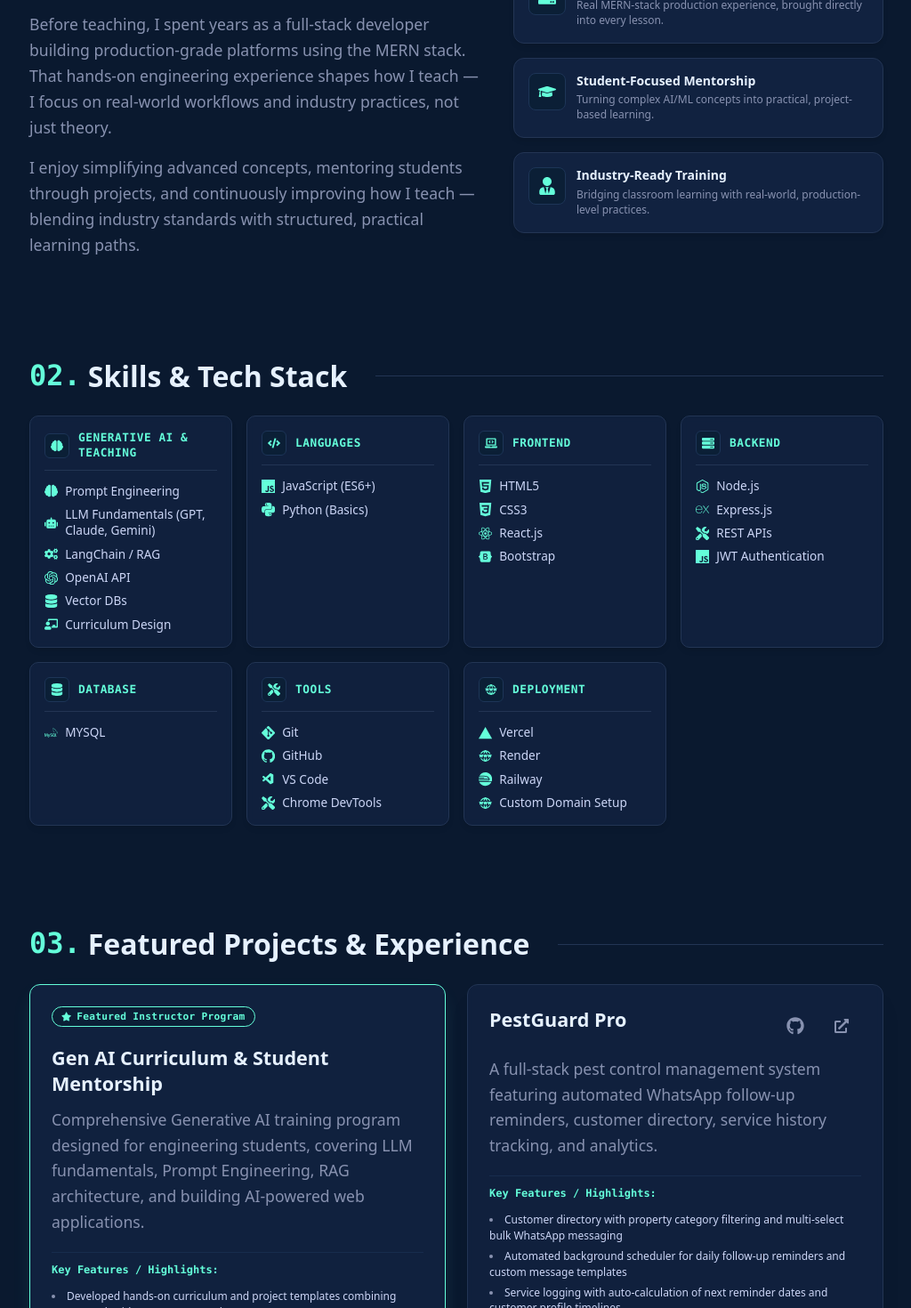
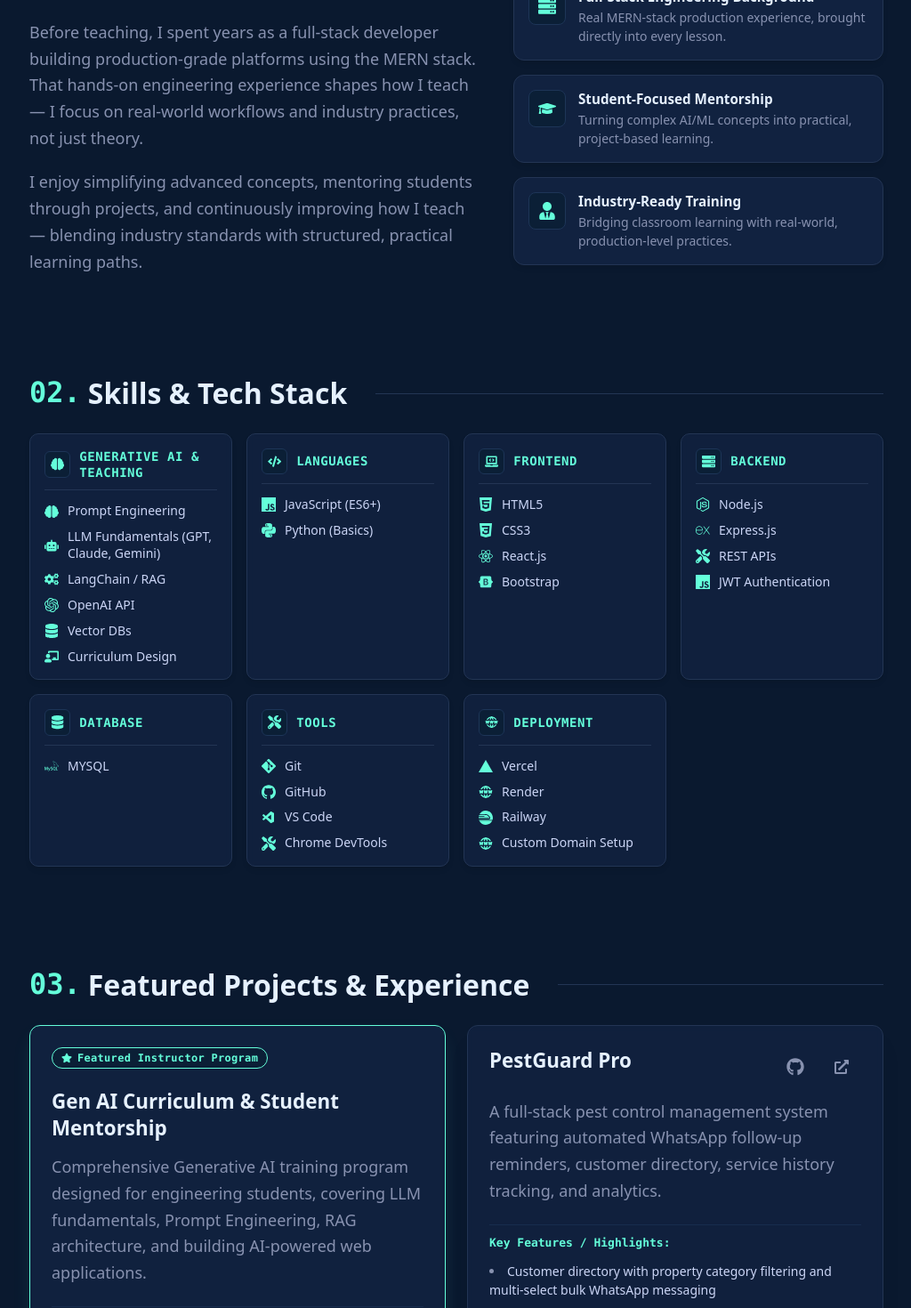
Before and after one commit to yugandharboya/my-portfolio, a React (Vite) app: page / in a window 1280 px wide. Shown: the part 1320-2790 px from the top of the page at 89% size, without its empty margins (127-1151 px from the left). Built offline with nearby package versions, Linux system fonts and the light colour scheme.

Commit message:
improved ui

```diff
--- a/src/components/About/About.css
+++ b/src/components/About/About.css
@@ -65,7 +65,7 @@
   flex: 1;
   display: flex;
   flex-direction: column;
-  gap: 1rem;
+  gap: 1.25rem;
   color: #8892b0;
   line-height: 1.65;
   min-width: 0;
@@ -103,7 +103,7 @@
   padding: 1rem;
   display: flex;
   align-items: flex-start;
-  gap: 0.75rem;
+  gap: 0.875rem;
   transition: all 0.2s ease;
   box-shadow: 0 4px 6px -1px rgba(0, 0, 0, 0.1);
   min-width: 0;
@@ -138,7 +138,7 @@
 }
 
 .highlight-title {
-  font-size: 0.875rem;
+  font-size: 0.95rem;
   font-weight: 700;
   color: #e6f1ff;
   min-width: 0;
@@ -148,10 +148,10 @@
 }
 
 .highlight-desc {
-  font-size: 0.75rem;
+  font-size: 0.875rem;
   color: #8892b0;
   margin-top: 0.25rem;
-  line-height: 1.4;
+  line-height: 1.45;
   min-width: 0;
   word-break: normal;
   overflow-wrap: break-word;
--- a/src/components/Contact/Contact.css
+++ b/src/components/Contact/Contact.css
@@ -5,6 +5,7 @@
   gap: 1.5rem;
   scroll-margin-top: 6rem;
   min-width: 0;
+  max-width: 100%;
 }
 
 .contact-card-container {
@@ -20,6 +21,7 @@
   text-align: center;
   box-shadow: 0 20px 25px -5px rgba(0, 0, 0, 0.1);
   min-width: 0;
+  max-width: 100%;
 }
 
 @media (min-width: 640px) {
@@ -41,15 +43,17 @@
   margin-bottom: 0.75rem;
   min-width: 0;
   word-break: normal;
+  overflow-wrap: break-word;
 }
 
 .contact-body-text {
   color: #8892b0;
   max-width: 36rem;
-  line-height: 1.625;
+  line-height: 1.65;
   margin-bottom: 2rem;
   min-width: 0;
   word-break: normal;
+  overflow-wrap: break-word;
 }
 
 .contact-info-grid {
@@ -77,6 +81,7 @@
   align-items: center;
   gap: 0.75rem;
   min-width: 0;
+  max-width: 100%;
 }
 
 .contact-info-icon {
@@ -91,25 +96,20 @@
 }
 
 .contact-info-label {
-  font-size: 0.75rem;
+  font-size: 0.8125rem;
   font-family: ui-monospace, SFMono-Regular, Menlo, Monaco, Consolas, monospace;
   color: #8892b0;
 }
 
 .contact-info-link {
-  font-size: 0.75rem;
+  font-size: 0.875rem;
   color: #e6f1ff;
   transition: color 0.2s ease;
   word-break: break-word;
   display: block;
   min-width: 0;
   text-decoration: none;
-}
-
-@media (min-width: 640px) {
-  .contact-info-link {
-    font-size: 0.875rem;
-  }
+  line-height: 1.4;
 }
 
 .contact-info-link:hover {
@@ -117,19 +117,14 @@
 }
 
 .contact-info-value-text {
-  font-size: 0.75rem;
+  font-size: 0.875rem;
   color: #e6f1ff;
   display: block;
   overflow: hidden;
   text-overflow: ellipsis;
   white-space: nowrap;
   min-width: 0;
-}
-
-@media (min-width: 640px) {
-  .contact-info-value-text {
-    font-size: 0.875rem;
-  }
+  line-height: 1.4;
 }
 
 .contact-actions-group {
--- a/src/components/Experience/Experience.css
+++ b/src/components/Experience/Experience.css
@@ -5,6 +5,7 @@
   gap: 1.5rem;
   scroll-margin-top: 6rem;
   min-width: 0;
+  max-width: 100%;
 }
 
 .experience-grid {
@@ -12,6 +13,7 @@
   grid-template-columns: repeat(1, minmax(0, 1fr));
   gap: 1.5rem;
   min-width: 0;
+  width: 100%;
 }
 
 @media (min-width: 768px) {
@@ -33,6 +35,7 @@
   transition: all 0.3s ease;
   box-shadow: 0 20px 25px -5px rgba(0, 0, 0, 0.1);
   min-width: 0;
+  max-width: 100%;
 }
 
 @media (min-width: 640px) {
@@ -87,20 +90,15 @@
 }
 
 .experience-company-name {
-  font-size: 0.75rem;
+  font-size: 0.875rem;
   font-family: ui-monospace, SFMono-Regular, Menlo, Monaco, Consolas, monospace;
   color: #64ffda;
-}
-
-@media (min-width: 640px) {
-  .experience-company-name {
-    font-size: 0.875rem;
-  }
+  margin-top: 0.15rem;
 }
 
 .experience-duration-tag {
   padding: 0.25rem 0.625rem;
-  font-size: 0.75rem;
+  font-size: 0.8125rem;
   font-family: ui-monospace, SFMono-Regular, Menlo, Monaco, Consolas, monospace;
   background-color: #0b1f36;
   color: #8892b0;
@@ -114,22 +112,17 @@
 .experience-points-list {
   list-style-type: disc;
   list-style-position: inside;
-  font-size: 0.75rem;
+  font-size: 0.875rem;
   color: #8892b0;
-  line-height: 1.625;
+  line-height: 1.6;
   margin-top: 0.5rem;
   min-width: 0;
-}
-
-@media (min-width: 640px) {
-  .experience-points-list {
-    font-size: 0.875rem;
-  }
 }
 
 .experience-point-item {
   min-width: 0;
   word-break: normal;
+  overflow-wrap: break-word;
   margin-top: 0.5rem;
 }
 
--- a/src/components/Projects/Projects.css
+++ b/src/components/Projects/Projects.css
@@ -64,7 +64,7 @@
   align-items: center;
   gap: 0.375rem;
   padding: 0.25rem 0.625rem;
-  font-size: 0.7rem;
+  font-size: 0.75rem;
   font-family: ui-monospace, SFMono-Regular, Menlo, Monaco, Consolas, monospace;
   color: #64ffda;
   background-color: #0b1f36;
@@ -79,7 +79,7 @@
 .project-card-body {
   display: flex;
   flex-direction: column;
-  gap: 0.75rem;
+  gap: 0.875rem;
   min-width: 0;
 }
 
@@ -147,7 +147,7 @@
 
 .project-description {
   color: #8892b0;
-  line-height: 1.625;
+  line-height: 1.65;
   min-width: 0;
   word-break: normal;
   overflow-wrap: break-word;
@@ -164,7 +164,7 @@
 }
 
 .project-features-label {
-  font-size: 0.75rem;
+  font-size: 0.8125rem;
   font-family: ui-monospace, SFMono-Regular, Menlo, Monaco, Consolas, monospace;
   color: #64ffda;
   font-weight: 600;
@@ -173,9 +173,9 @@
 .project-features-list {
   list-style-type: disc;
   list-style-position: inside;
-  font-size: 0.75rem;
+  font-size: 0.875rem;
   color: #8892b0;
-  line-height: 1.45;
+  line-height: 1.55;
   min-width: 0;
 }
 
@@ -204,7 +204,7 @@
 
 .project-tech-badge {
   padding: 0.25rem 0.625rem;
-  font-size: 0.75rem;
+  font-size: 0.8125rem;
   font-family: ui-monospace, SFMono-Regular, Menlo, Monaco, Consolas, monospace;
   background-color: #0b1f36;
   color: #64ffda;
--- a/src/components/Skills/Skills.css
+++ b/src/components/Skills/Skills.css
@@ -41,7 +41,7 @@
   border: 1px solid #233554;
   border-radius: 0.625rem;
   padding: 1rem;
-  transition: all 0.25 ease;
+  transition: all 0.2s ease;
   display: flex;
   flex-direction: column;
   gap: 0.875rem;
@@ -70,7 +70,7 @@
   border: 1px solid #1d3557;
   border-radius: 0.375rem;
   color: #64ffda;
-  font-size: 0.875rem;
+  font-size: 0.95rem;
   display: flex;
   align-items: center;
   justify-content: center;
@@ -80,7 +80,7 @@
 .skill-category-title {
   color: #64ffda;
   font-family: ui-monospace, SFMono-Regular, Menlo, Monaco, Consolas, monospace;
-  font-size: 0.8rem;
+  font-size: 0.875rem;
   text-transform: uppercase;
   letter-spacing: 0.04em;
   font-weight: 700;
@@ -93,28 +93,22 @@
 .skill-items-list {
   display: flex;
   flex-direction: column;
-  gap: 0.5rem;
+  gap: 0.625rem;
   min-width: 0;
 }
 
 .skill-item-row {
   display: flex;
   align-items: center;
-  gap: 0.5rem;
-  font-size: 0.75rem;
+  gap: 0.625rem;
+  font-size: 0.875rem;
   color: #e6f1ff;
   min-width: 0;
 }
 
-@media (min-width: 640px) {
-  .skill-item-row {
-    font-size: 0.85rem;
-  }
-}
-
 .skill-item-icon {
   color: #64ffda;
-  font-size: 0.95rem;
+  font-size: 1rem;
   flex-shrink: 0;
   display: flex;
   align-items: center;
@@ -122,6 +116,7 @@
 
 .skill-item-name {
   color: #ccd6f6;
+  font-size: 0.875rem;
   min-width: 0;
   word-break: normal;
   overflow-wrap: break-word;
--- a/src/index.css
+++ b/src/index.css
@@ -57,30 +57,30 @@ body {
 
 .text-fluid-h1 {
   font-size: clamp(2.25rem, 5.5vw, 4.25rem);
-  line-height: 1.1;
+  line-height: 1.15;
 }
 
 .text-fluid-h2 {
-  font-size: clamp(1.25rem, 3vw, 2.25rem);
+  font-size: clamp(1.35rem, 3.2vw, 2.25rem);
   line-height: 1.25;
 }
 
 .text-fluid-section {
-  font-size: clamp(1.25rem, 2.8vw, 2rem);
+  font-size: clamp(1.3rem, 2.8vw, 2rem);
   line-height: 1.3;
 }
 
 .text-fluid-card-title {
-  font-size: clamp(1.05rem, 2.2vw, 1.35rem);
+  font-size: clamp(1.1rem, 2.2vw, 1.4rem);
   line-height: 1.35;
 }
 
 .text-fluid-body {
-  font-size: clamp(0.875rem, 1.4vw, 1.1rem);
+  font-size: clamp(0.95rem, 1.6vw, 1.125rem);
   line-height: 1.65;
 }
 
 .text-fluid-sub {
-  font-size: clamp(0.75rem, 1.2vw, 0.95rem);
-  line-height: 1.5;
+  font-size: clamp(0.875rem, 1.2vw, 1rem);
+  line-height: 1.55;
 }
```
Also changed, not shown: src/Data/skills.jsx (+0 -12 lines).
